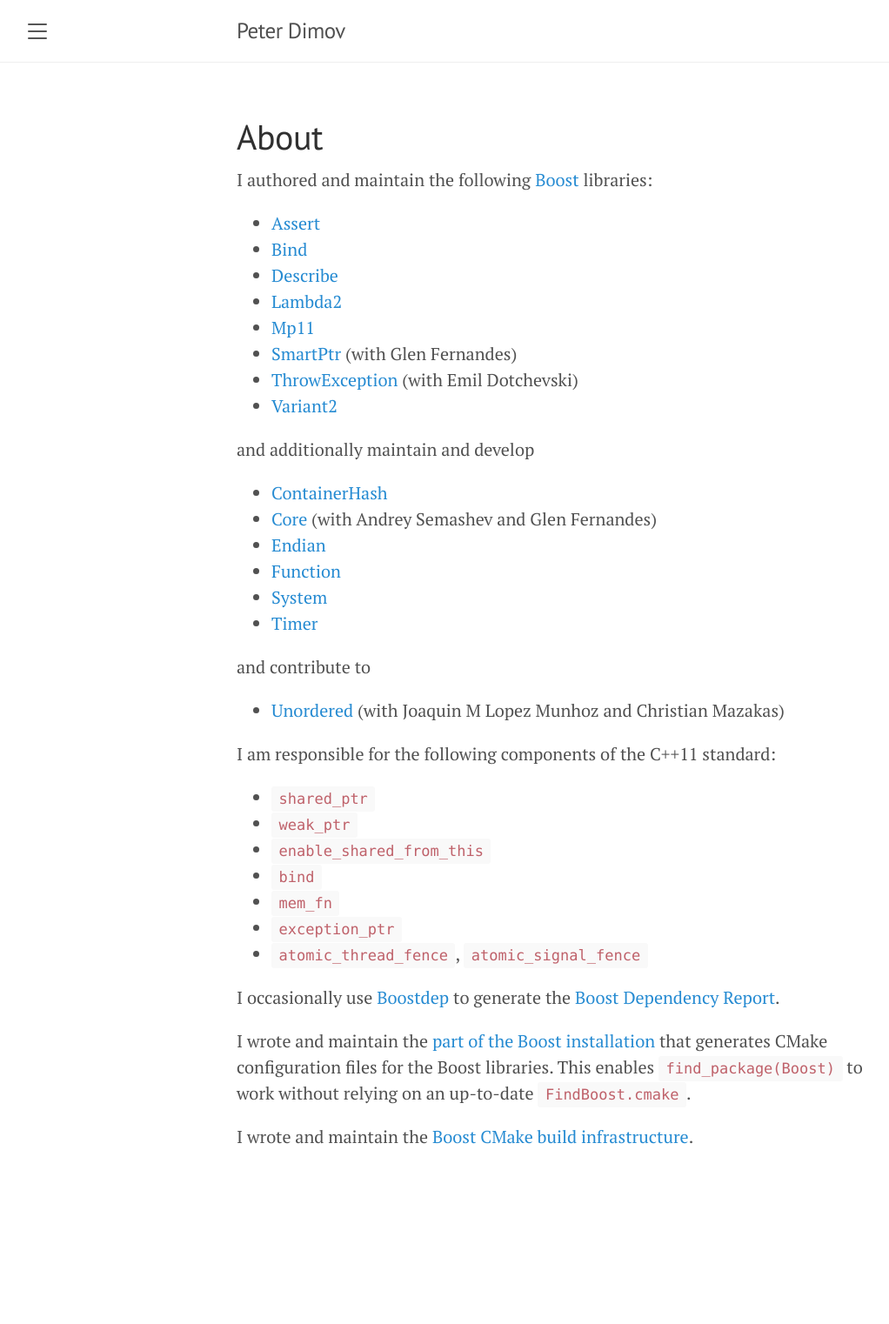
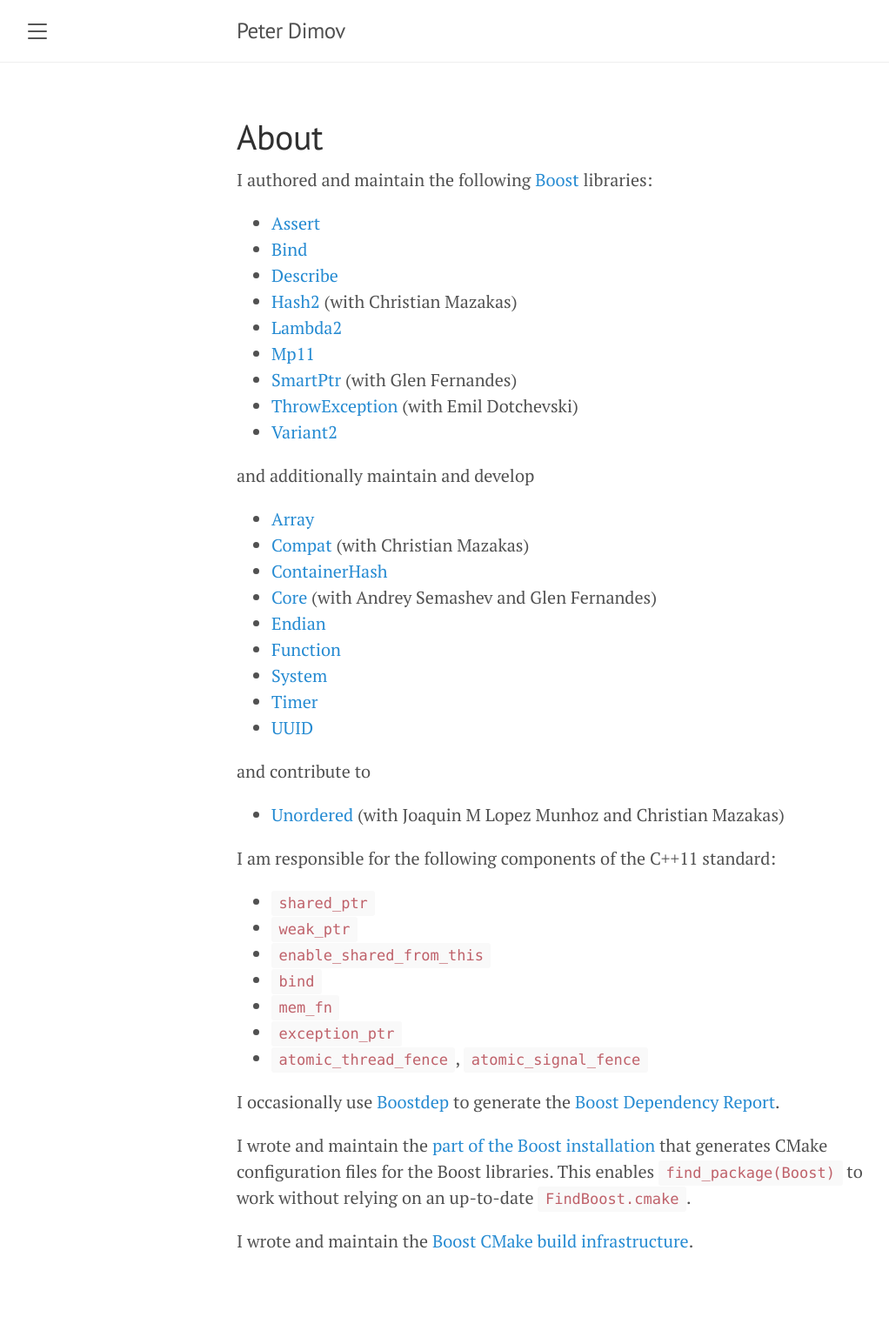
Before and after one commit to pdimov/blog, a Jekyll site: the page built from about.md, in a window 1280 px wide. Shown: the whole page at 87% size, without its empty margins (8-1030 px from the left). Built offline with Jekyll 4.4.1, drawn with Linux system fonts in a browser that asks for light colours; before the commit the page ends 1402 px from its top, so only the background shows below that.

Commit message:
Update about.md

```diff
--- a/about.md
+++ b/about.md
@@ -8,6 +8,7 @@
 * [Assert](https://boost.org/libs/assert)
 * [Bind](https://boost.org/libs/bind)
 * [Describe](https://boost.org/libs/describe)
+* [Hash2](https://boost.org/libs/hash2) (with Christian Mazakas)
 * [Lambda2](https://boost.org/libs/lambda2)
 * [Mp11](https://boost.org/libs/mp11)
 * [SmartPtr](https://boost.org/libs/smart_ptr) (with Glen Fernandes)
@@ -16,12 +17,15 @@
 
 and additionally maintain and develop
 
+* [Array](https://boost.org/libs/array)
+* [Compat](https://boost.org/libs/compat) (with Christian Mazakas)
 * [ContainerHash](https://boost.org/libs/container_hash)
 * [Core](https://boost.org/libs/core) (with Andrey Semashev and Glen Fernandes)
 * [Endian](https://boost.org/libs/endian)
 * [Function](https://boost.org/libs/function)
 * [System](https://boost.org/libs/system)
 * [Timer](https://boost.org/libs/timer)
+* [UUID](https://boost.org/libs/uuid)
 
 and contribute to
 
```
